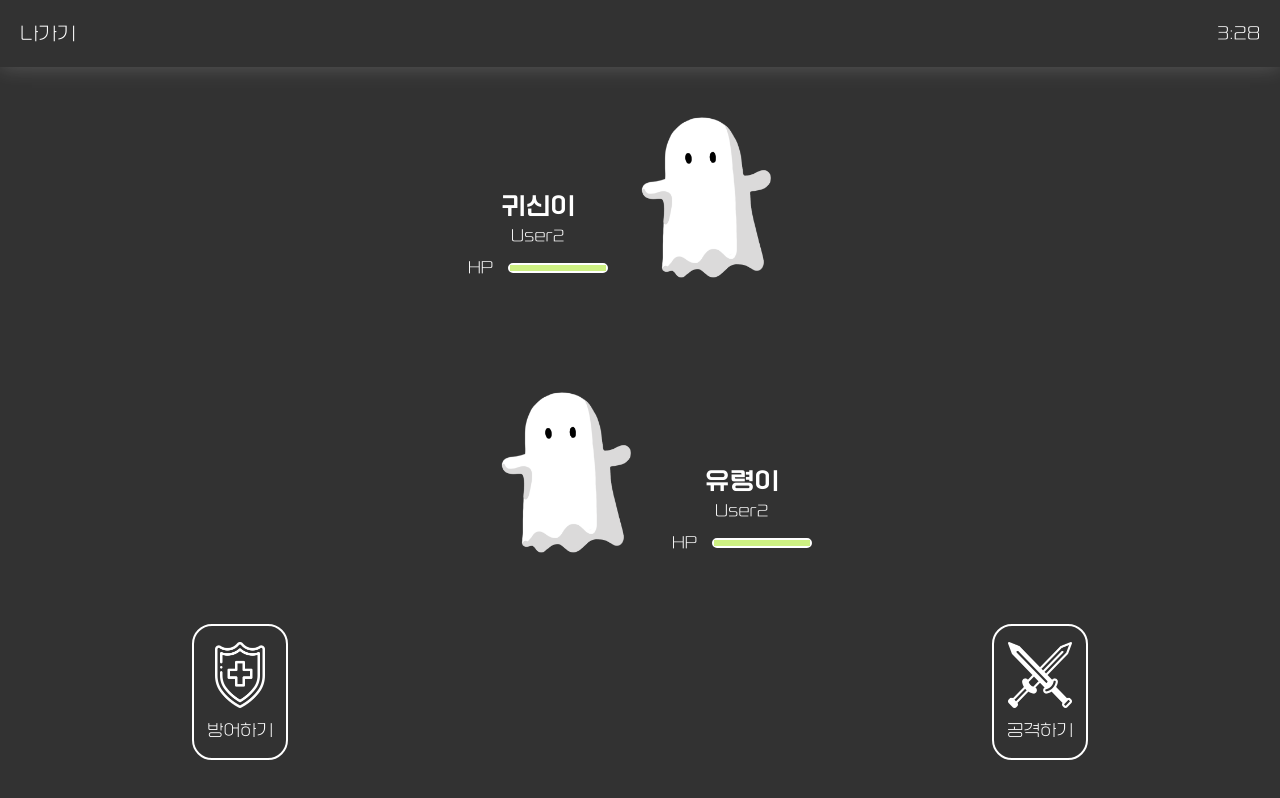
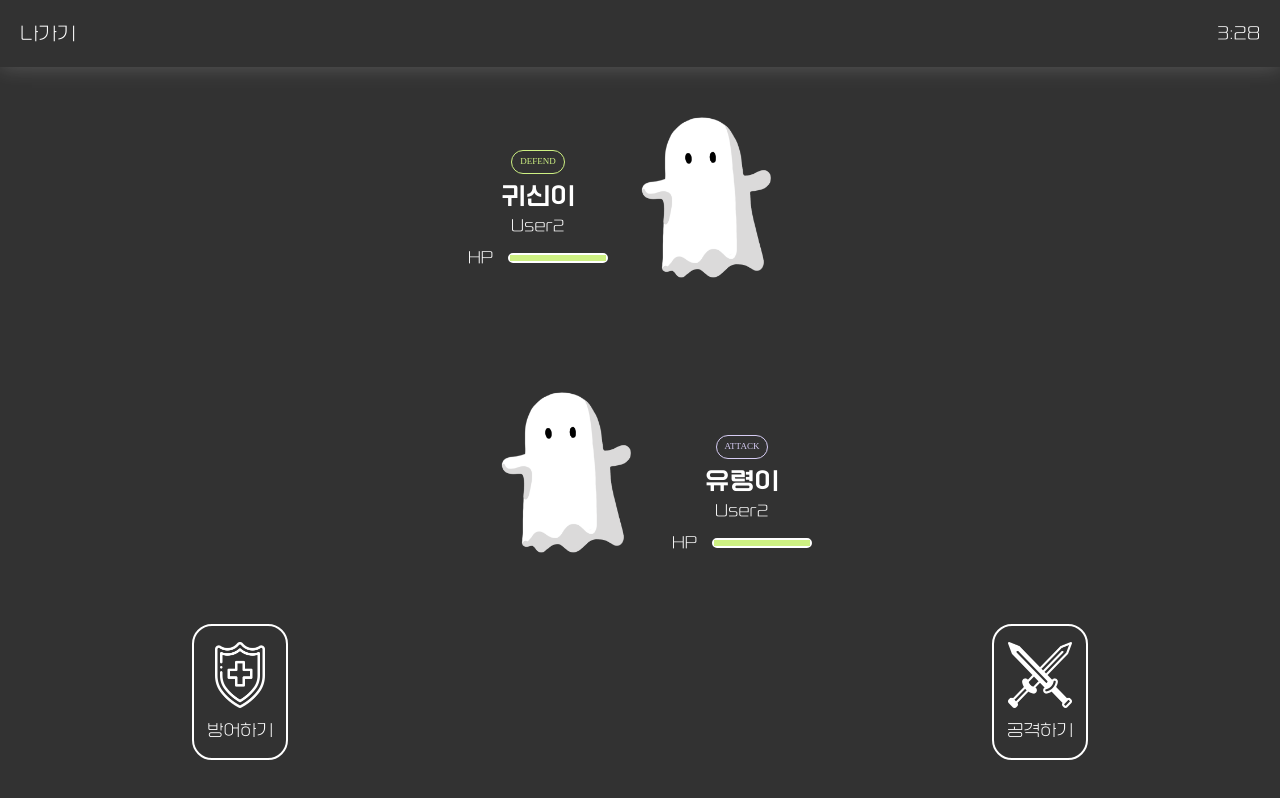
Before and after one commit to flow4camp/flow4-front, a React (Create React App) app: page /battle-ground in a window 1280 px wide. Built offline with nearby package versions, Linux system fonts and the light colour scheme; a web font is replaced by a local one.

Commit message:
feat) 포지션 표시

```diff
--- a/src/pages/BattleGround.scss
+++ b/src/pages/BattleGround.scss
@@ -49,6 +49,28 @@
 
 }
 
+.attack-position {
+
+    &.true {
+        visibility: visible;
+    }
+
+    &.false {
+        visibility: hidden;
+    }
+}
+
+.defend-position {
+
+    &.true {
+        visibility: visible;
+    }
+
+    &.false {
+        visibility: hidden;
+    }
+}
+
 @keyframes stress {
     0% {
         transform: scale(1);
--- a/src/pages/BattleGround.tsx
+++ b/src/pages/BattleGround.tsx
@@ -29,6 +29,9 @@ function BattleGround() {
   const [isExiting, setIsExiting] = useState(false);
 
   // 상대 state 관리
+  // 공격자 수비자 포지션
+  const [myTurnToAttack, setMyTurnToAttack] = useState(true);
+
   // 공격 혹은 방어 시 상대 face 변화
   const [currentEnemySelectedFace, setCurrentEnemySelectedFace] = useState(storeFaceVariants[0]);
   // 공격 혹은 방어 시 상대 animation 변화
@@ -254,7 +257,53 @@ function BattleGround() {
       <Flex direction='column' w='100%' h='550px' gap='10%' marginTop={8} >
         {/* 상대방 캐릭터 */}
         <Flex justify="center" align="center" h="40%" >
-          <Flex direction="column" style={{ marginTop: "50px" }}>
+          <Flex direction="column" style={{ marginTop: "30px" }} position='relative'>
+            {/* 공격자 포지션 */}
+            <Flex
+              className={`attack-position ${myTurnToAttack ? 'false' : 'true'}`}
+              position='absolute'
+              alignSelf='center'
+              align='center'
+              justify='center'
+              border={`1px solid ${theme.colors.ziha_purple_sharp}`}
+              borderRadius='0.8em'
+              w='fit-content'
+              p={1}
+              paddingLeft={2}
+              paddingRight={2}
+              m={1}
+              top={-8}
+            >
+              <Text
+                fontSize='xx-small'
+                style={{ fontFamily: 'Font-Content' }}
+                color='ziha_purple_sharp'
+                w='fit-content'
+              >ATTACK</Text>
+            </Flex>
+            {/* 수비자 포지션 */}
+            <Flex
+              className={`defend-position ${myTurnToAttack ? 'true' : 'false'}`}
+              position='absolute'
+              alignSelf='center'
+              align='center'
+              justify='center'
+              border={`1px solid ${theme.colors.ziha_green}`}
+              borderRadius='0.8em'
+              w='fit-content'
+              p={1}
+              paddingLeft={2}
+              paddingRight={2}
+              m={1}
+              top={-8}
+            >
+              <Text
+                fontSize='xx-small'
+                style={{ fontFamily: 'Font-Content' }}
+                color='ziha_green'
+                w='fit-content'
+              >DEFEND</Text>
+            </Flex>
             <Text
               fontSize="2xl"
               style={{ fontFamily: "Font-Title", color: "white" }}
@@ -341,7 +390,53 @@ function BattleGround() {
               >MISS</Text>
             </Box>
           </Flex>
-          <Flex direction="column" style={{ marginTop: "50px" }}>
+          <Flex direction="column" style={{ marginTop: "50px" }} position='relative'>
+            {/* 공격자 포지션 */}
+            <Flex
+              className={`attack-position ${myTurnToAttack ? 'true' : 'false'}`}
+              position='absolute'
+              alignSelf='center'
+              align='center'
+              justify='center'
+              border={`1px solid ${theme.colors.ziha_purple_sharp}`}
+              borderRadius='0.8em'
+              w='fit-content'
+              p={1}
+              paddingLeft={2}
+              paddingRight={2}
+              m={1}
+              top={-8}
+            >
+              <Text
+                fontSize='xx-small'
+                style={{ fontFamily: 'Font-Content' }}
+                color='ziha_purple_sharp'
+                w='fit-content'
+              >ATTACK</Text>
+            </Flex>
+            {/* 수비자 포지션 */}
+            <Flex
+              className={`defend-position ${myTurnToAttack ? 'false' : 'true'}`}
+              position='absolute'
+              alignSelf='center'
+              align='center'
+              justify='center'
+              border={`1px solid ${theme.colors.ziha_green}`}
+              borderRadius='0.8em'
+              w='fit-content'
+              p={1}
+              paddingLeft={2}
+              paddingRight={2}
+              m={1}
+              top={-8}
+            >
+              <Text
+                fontSize='xx-small'
+                style={{ fontFamily: 'Font-Content' }}
+                color='ziha_green'
+                w='fit-content'
+              >DEFEND</Text>
+            </Flex>
             <Text
               fontSize="2xl"
               style={{ fontFamily: "Font-Title", color: "white" }}
```
